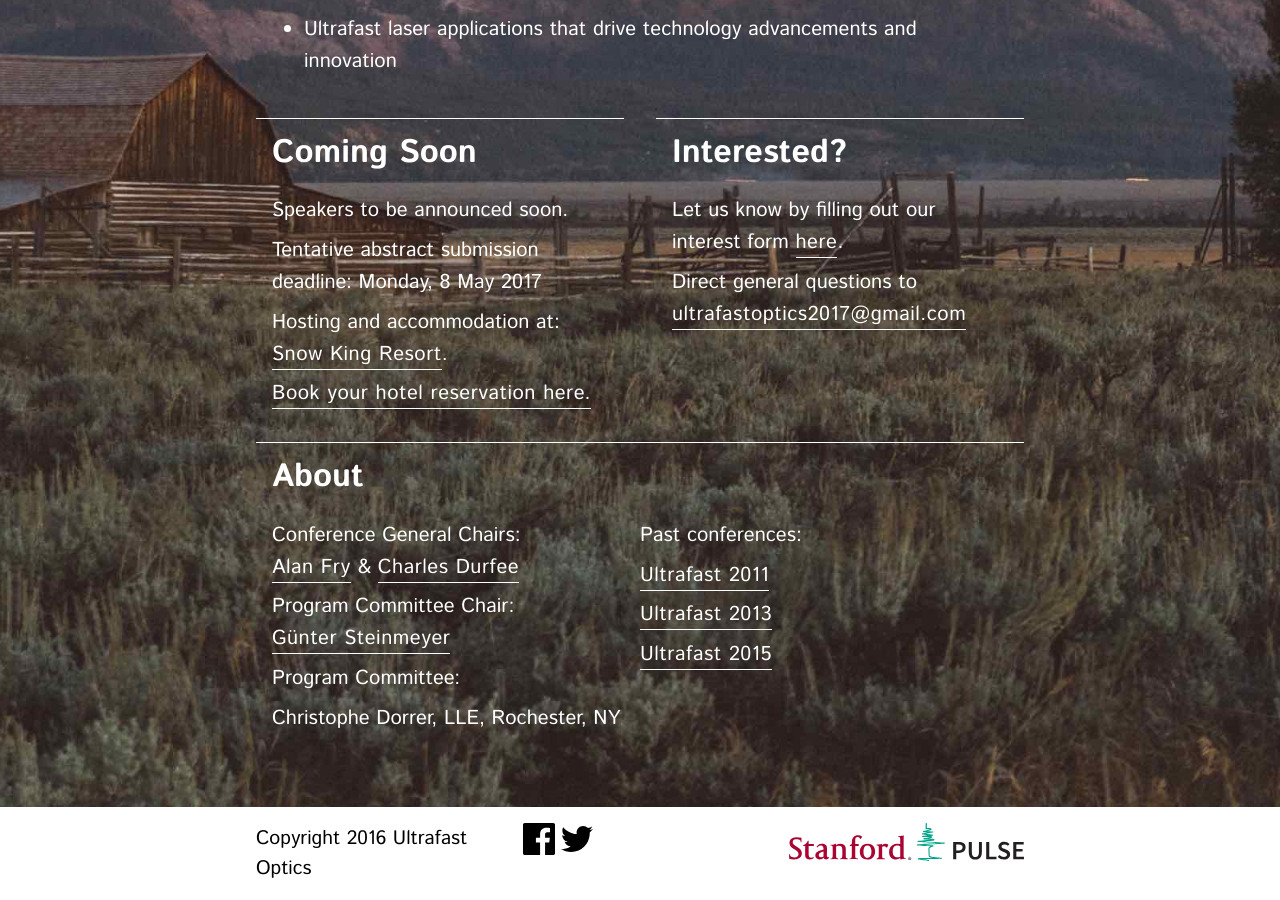
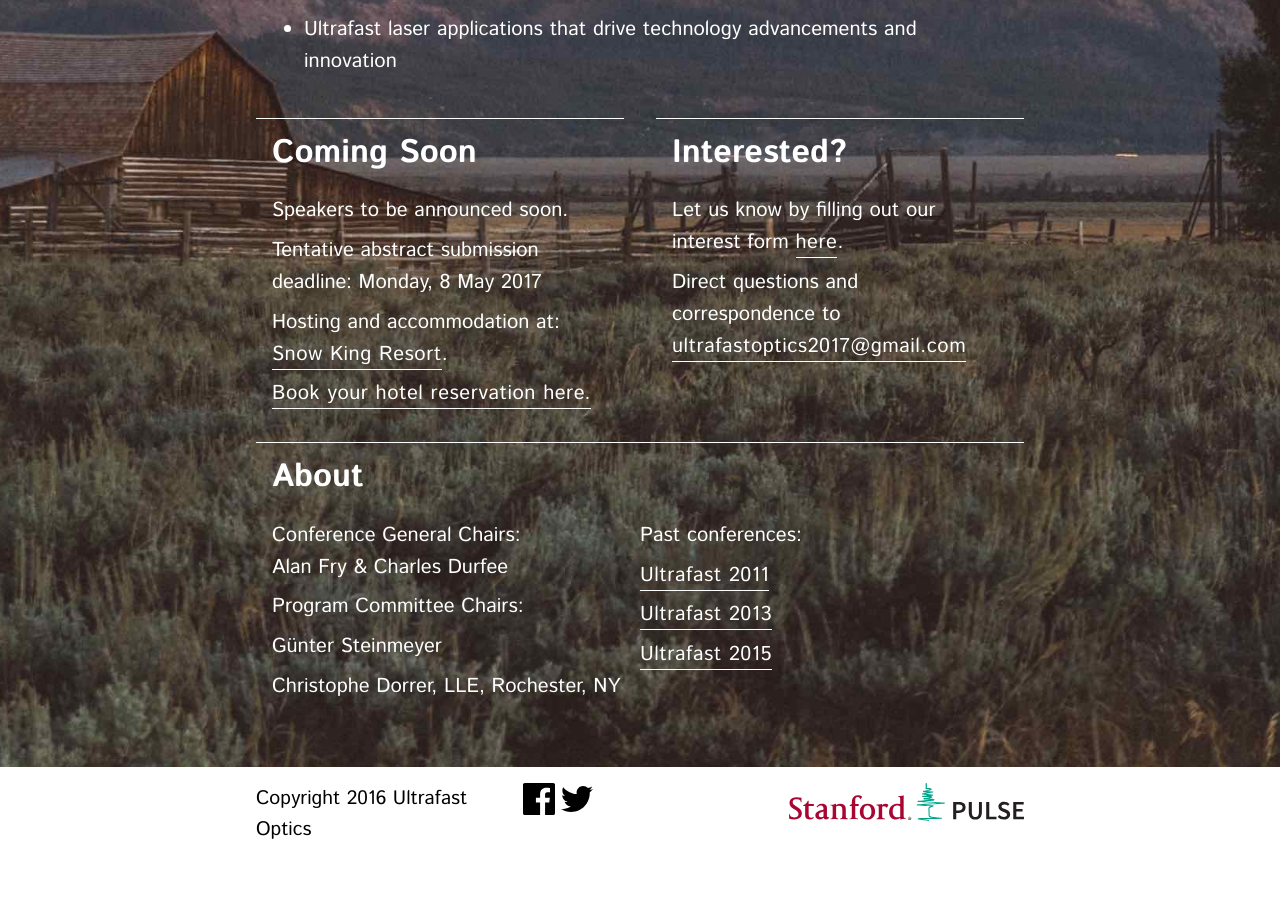
Before and after one commit to durfee/ultrafastoptics-2017.org, a Jekyll site: the page built from index.md, in a window 1280 px wide and 900 px high, scrolled down 943 px. Built offline with Jekyll 4.4.1, drawn with Linux system fonts in a browser that asks for light colours; nearby versions of some CDN libraries; after the commit the page ends 1803 px from its top, so only the background shows below that.

Commit message:
📝 Changed: removed non-general emails

```diff
--- a/_layouts/home.html
+++ b/_layouts/home.html
@@ -41,15 +41,16 @@ layout: default
 
       <p>Let us know by filling out our interest form <a target="_blank" href="https://docs.google.com/forms/d/e/1FAIpQLSd02iqxDWsLIslhgk-4hTuD_XtOX7u-k1tQIc9qQMGVE_yZlA/viewform?c=0&w=1&usp=mail_form_link">here</a>.</p>
 
-      <p>Direct general questions to <a target="_blank" href="mailto:ultrafastoptics2017@gmail.com">ultrafastoptics2017@gmail.com</a></p>
+      <p>Direct questions and correspondence to <a target="_blank" href="mailto:ultrafastoptics2017@gmail.com">ultrafastoptics2017@gmail.com</a></p>
     </div>
     <div class="u-flex t-home__section--large u-px-md u-border-top-secondary u-color-secondary u-margin-bottom-lg">
       <h1 class="u-padding-top-md u-bold u-padding-bottom-md">About</h1>
       <div class="u-mobile-flexbox">
         <div class="u-flex">
-          <p>Conference General Chairs: <br><a target="_blank" href="mailto:alanfry@stanford.edu">Alan Fry</a> &amp; <a target="_blank" href="mailto:cdurfee@mines.edu">Charles Durfee</a></p>
-          <p>Program Committee Chair: <br> <a target="_blank" href="mailto:steinmey@mbi-berlin.de">Günter Steinmeyer</a></p>
-          <p>Program Committee: <br> <p>Christophe Dorrer, LLE, Rochester, NY</p></p>
+          <p>Conference General Chairs: <br>Alan Fry &amp; Charles Durfee</p>
+          <p>Program Committee Chairs: </p>
+          <p>Günter Steinmeyer</p>
+          <p>Christophe Dorrer, LLE, Rochester, NY</p>
         </div>
         <div class="u-flex">
           <p>Past conferences:</p>
```
